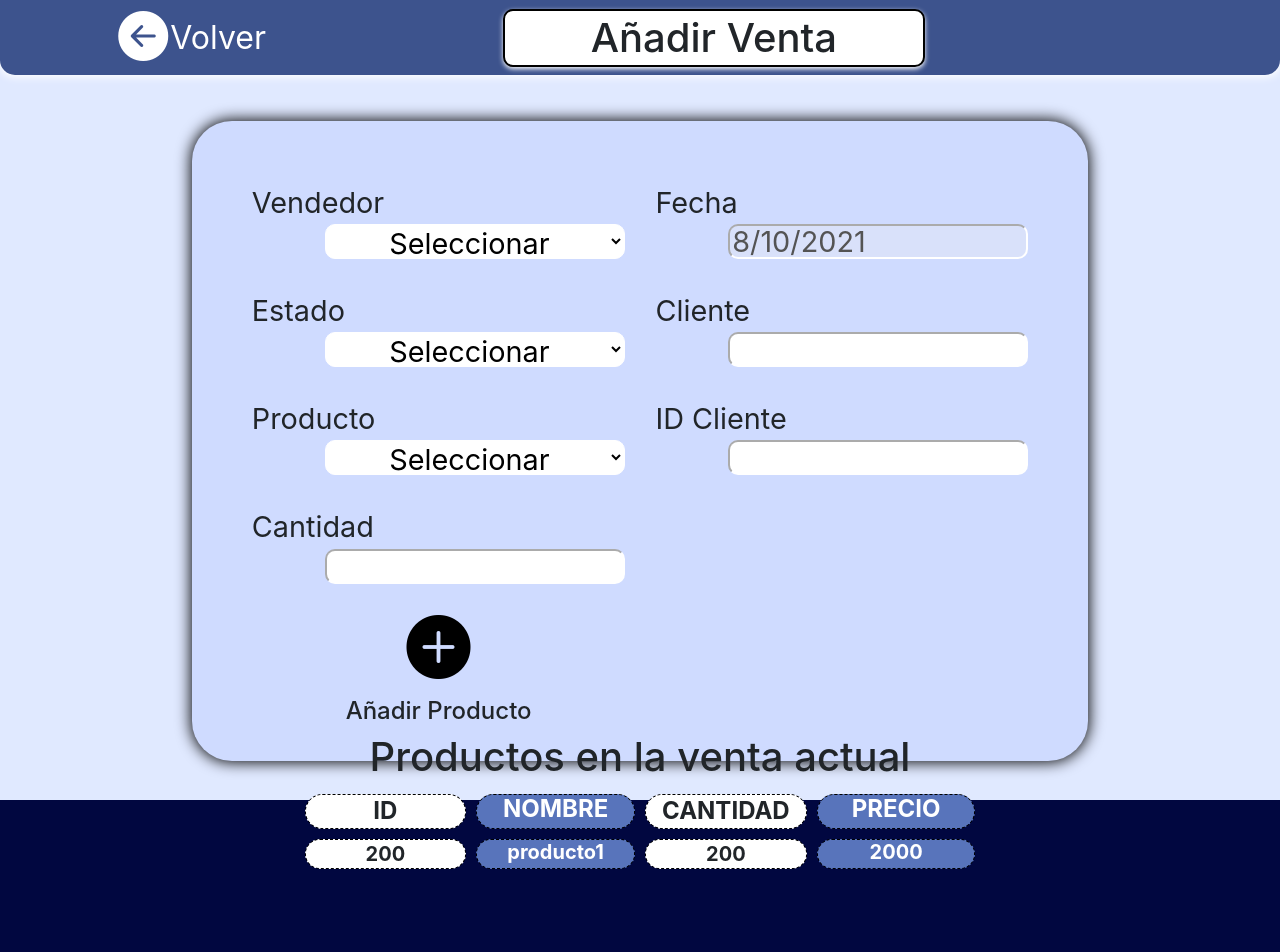
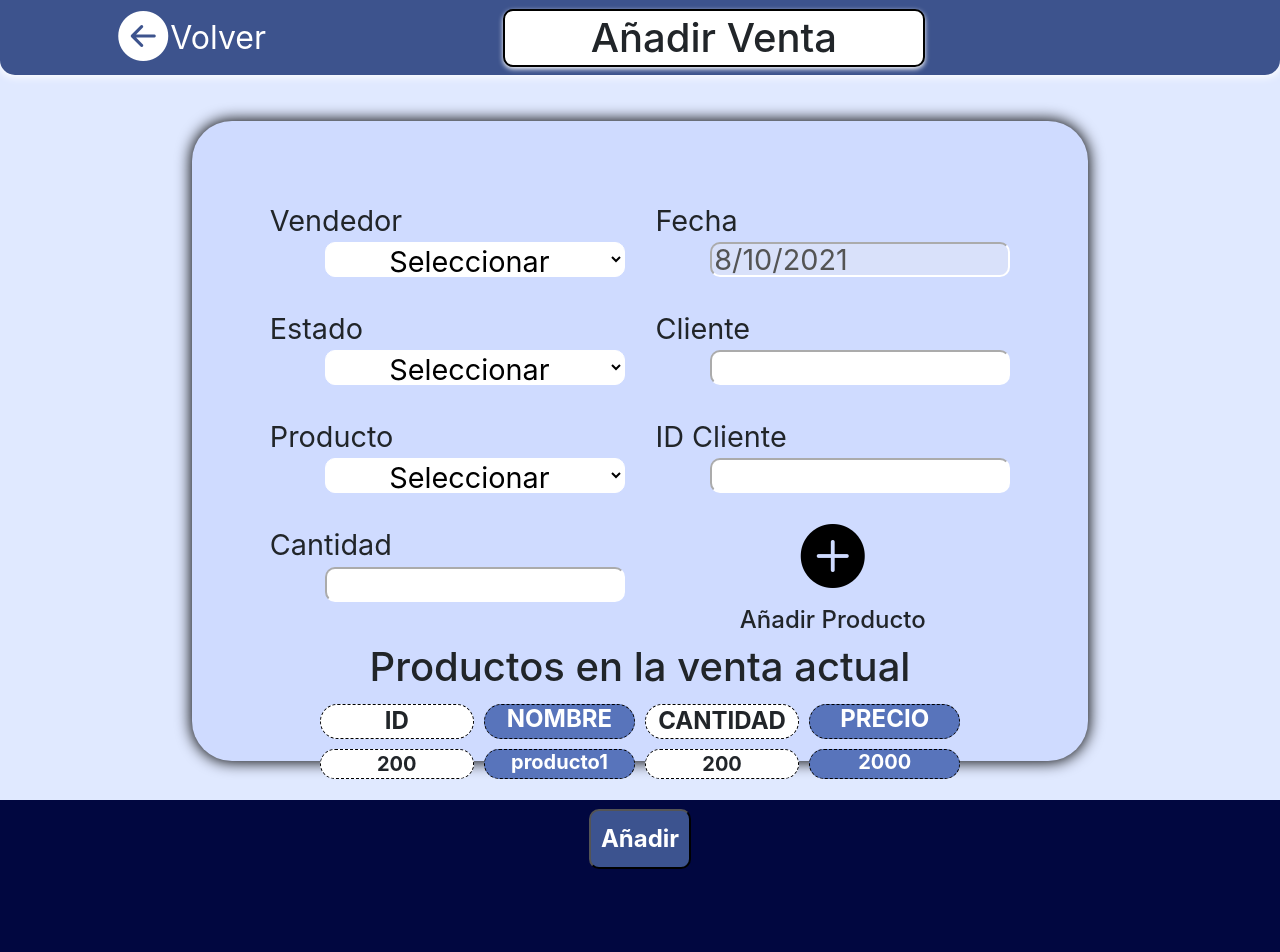
Before and after one commit to Alexcastr/deveApps, a React (Create React App) app: page /ventas/agregarventa in a window 1280 px wide. Shown: the top 952 px of the page. After the commit the page ends 869 px from the top, so only its background shows below. Built offline with nearby package versions, Linux system fonts and the light colour scheme.

Commit message:
ajustes diseño form ventas

```diff
--- a/src/Components/FormBody.jsx
+++ b/src/Components/FormBody.jsx
@@ -39,10 +39,7 @@ const FormBody = () => {
               Cantidad
               <input type="number" min="0" max="99" className="InputForm" required />
             </label>
-            <button className="addProductInSale IconAgregar">
-              <i className="bi bi-plus-circle-fill"></i>
-            </button>
-            <h2 className="addProductInSaleLabel">Añadir Producto</h2>
+
           </div>
           <div className="DivForm2">
             <label className="labelForm2" htmlFor="Fecha">
@@ -63,6 +60,10 @@ const FormBody = () => {
               ID Cliente
               <input className="InputForm" required />
             </label>
+            <button className="addProductInSale IconAgregar">
+              <i className="bi bi-plus-circle-fill"></i>
+            </button>
+            <h2 className="addProductInSaleLabel">Añadir Producto</h2>
           </div>
         </div>
         <div className="DivForm3">
--- a/src/Styles/formVentas.css
+++ b/src/Styles/formVentas.css
@@ -12,6 +12,7 @@
     height: 80%;
     width: 70%;
     margin: auto;
+    padding: 20px;
     border-radius: 40px;
     box-shadow: 0px 0px 15px 1px black;
 }
@@ -80,7 +81,7 @@
     background: #3C538F;
     color: white;
     font-weight: bolder;
-    font-size: 2em;
+    font-size: 1.5em;
     margin-top: 10px;
     padding: 10px;
     border-radius: 10px;
@@ -117,7 +118,7 @@
     display: flex;
     flex-direction: column;
     text-align: center;
-    height: 300px;
+    height: 100px;
     width: 100%;
     overflow-y: scroll;
 }
```
Also changed, not shown: 1 other file (tests, documents, lock files or other folders).
